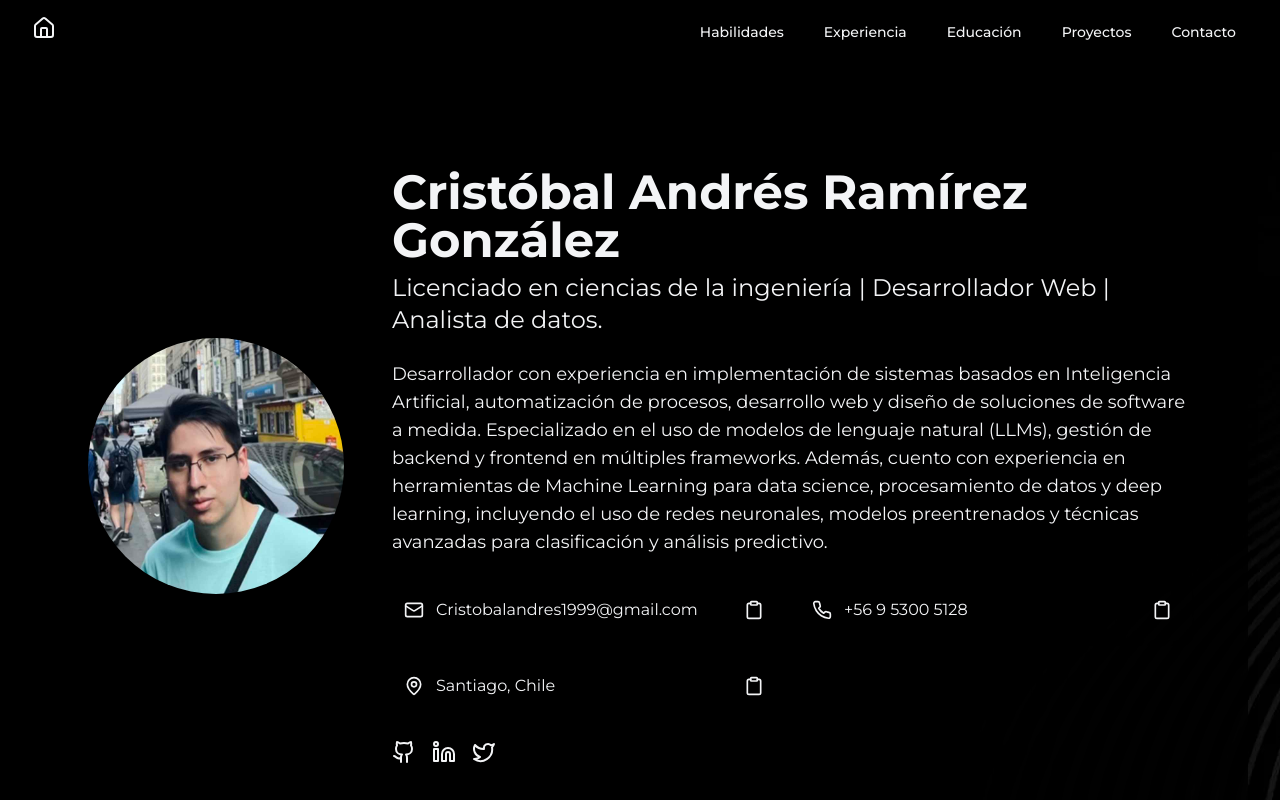
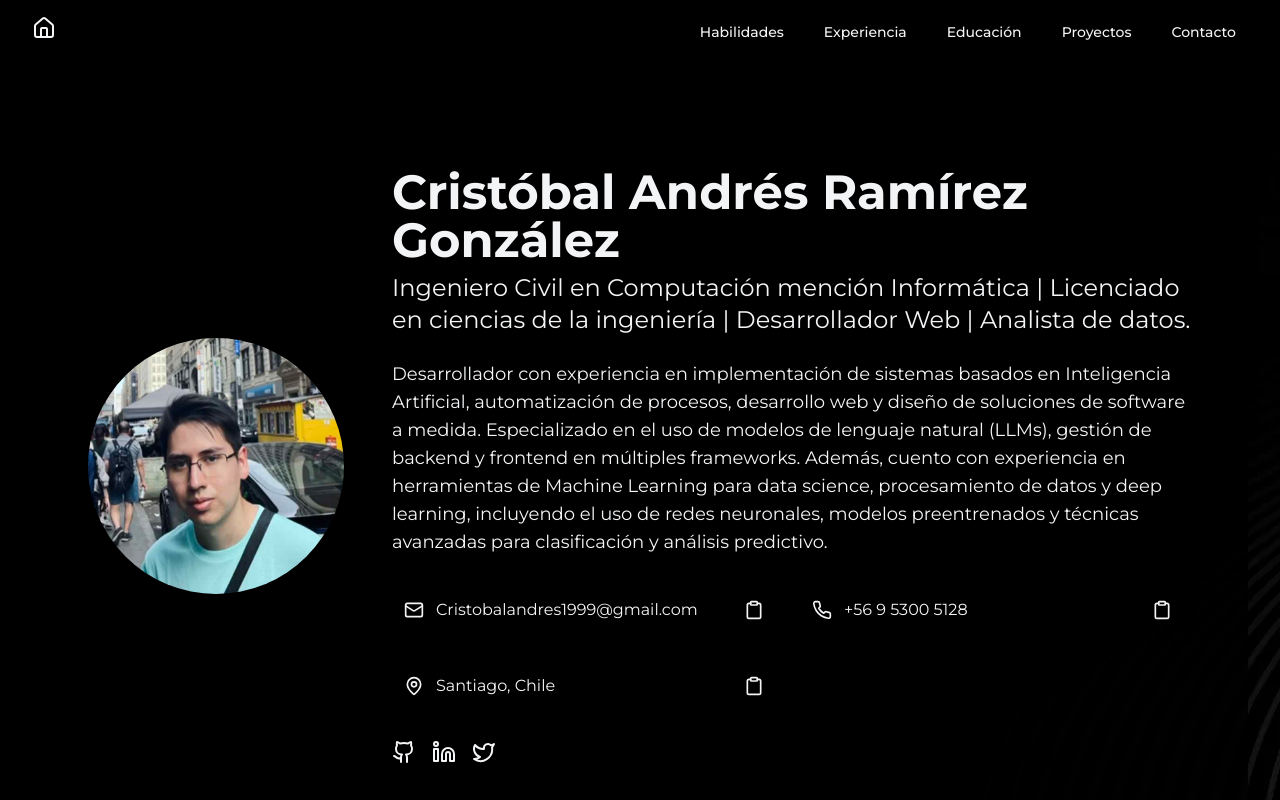
Before and after one commit to CristRamirezG/portfolio, a Next.js app: page / in a window 1280 px wide. Shown: the top 800 px of the page. Built offline with nearby package versions, Linux system fonts and the light colour scheme.

Commit message:
Update Hero.tsx

```diff
--- a/app/components/Hero.tsx
+++ b/app/components/Hero.tsx
@@ -49,7 +49,7 @@ export default function Hero({ copyToClipboard, copiedField }: HeroProps) {
             Cristóbal Andrés Ramírez González
           </h1>
           <p className="text-xl md:text-2xl text-muted-foreground mt-2">
-            Licenciado en ciencias de la ingeniería | Desarrollador
+          Ingeniero Civil en Computación mención Informática | Licenciado en ciencias de la ingeniería | Desarrollador
             Web | Analista de datos.
           </p>
         </div>
```
